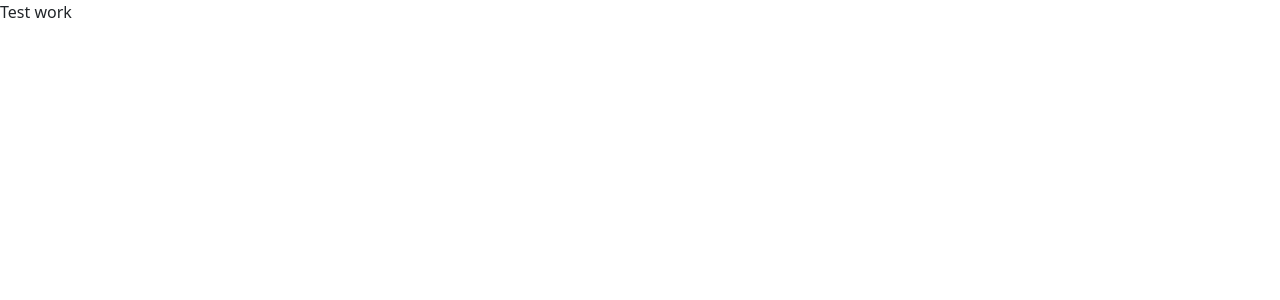
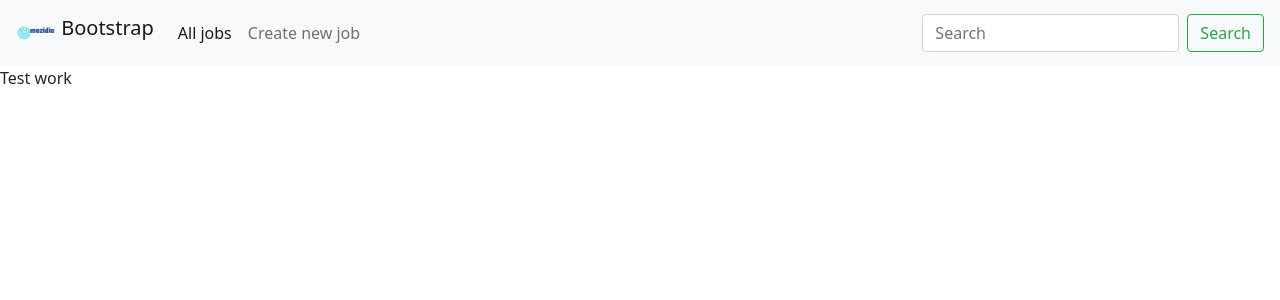
Before and after one commit to mezidia/flask-jobs, a Flask app: page / in a window 1280 px wide. Before the commit the part shown is almost empty. Shown: the top 300 px of the page. Run offline with Flask 2, Linux system fonts and the light colour scheme; some libraries are stand-ins or nearby versions.

Commit message:
Add navbar

```diff
--- a/templates/base.html
+++ b/templates/base.html
@@ -5,9 +5,11 @@
     <meta name="viewport" content="width=device-width, initial-scale=1.0">
     <!-- CSS only -->
     <link rel="stylesheet" href="https://stackpath.bootstrapcdn.com/bootstrap/5.0.0-alpha1/css/bootstrap.min.css" integrity="sha384-r4NyP46KrjDleawBgD5tp8Y7UzmLA05oM1iAEQ17CSuDqnUK2+k9luXQOfXJCJ4I" crossorigin="anonymous">
+    <link rel="icon" href="{{ url_for ('static', filename='img/logo.png') }}">
     <title>{% block title %}Mezidia Jobs{% endblock %}</title>
 </head>
 <body>
+    {% include 'includes/navbar.html' %}
     {% block content %}
     {% endblock %}
 
--- /dev/null
+++ b/templates/includes/navbar.html
@@ -0,0 +1,25 @@
+<nav class="navbar navbar-expand-lg navbar-light bg-light">
+    <div class="container-fluid">
+    <a class="navbar-brand" href="{{url_for('index')}}">
+        <img src="{{ url_for('static', filename='img/logo.png') }}" width="40" height="40" class="d-inline-block align-top" alt="" loading="lazy">
+        Bootstrap
+    </a>
+      <button class="navbar-toggler" type="button" data-toggle="collapse" data-target="#navbarSupportedContent" aria-controls="navbarSupportedContent" aria-expanded="false" aria-label="Toggle navigation">
+        <span class="navbar-toggler-icon"></span>
+      </button>
+      <div class="collapse navbar-collapse" id="navbarSupportedContent">
+        <ul class="navbar-nav mr-auto mb-2 mb-lg-0">
+          <li class="nav-item">
+            <a class="nav-link active" aria-current="page" href="{{url_for('get_jobs')}}">All jobs</a>
+          </li>
+          <li class="nav-item">
+            <a class="nav-link" href="{{url_for('add')}}">Create new job</a>
+          </li>
+        </ul>
+        <form class="d-flex">
+          <input class="form-control mr-2" type="search" placeholder="Search" aria-label="Search">
+          <button class="btn btn-outline-success" type="submit">Search</button>
+        </form>
+      </div>
+    </div>
+</nav>
```
